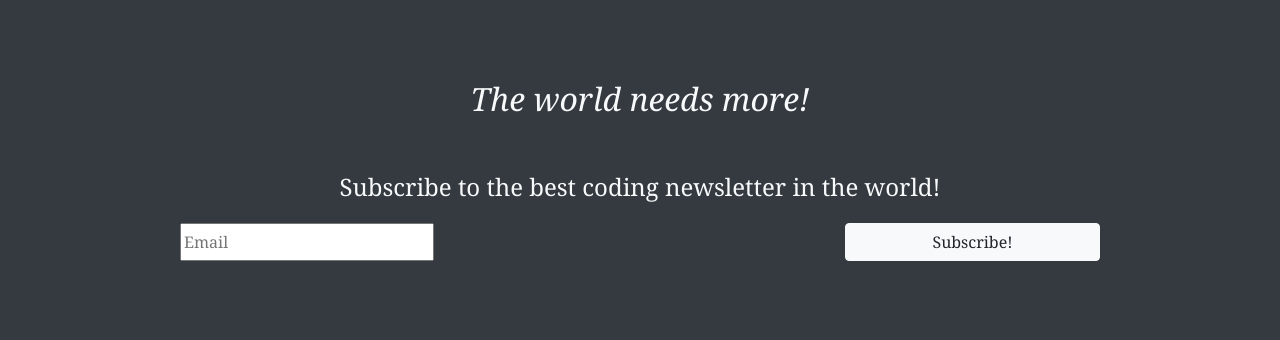
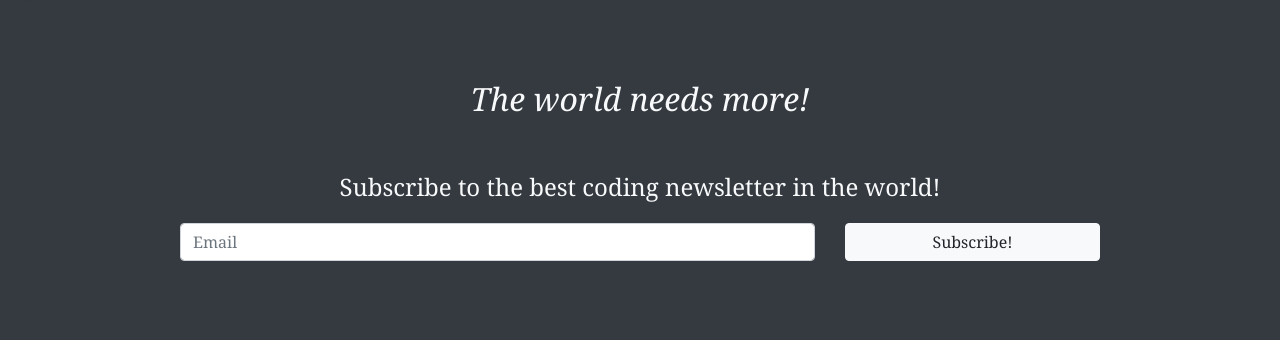
Before and after one commit to virtualchamber/virtualchamber.github.io, a plain HTML site: page index.html in a window 1280 px wide. Shown: the part 65-405 px from the top of the page. Drawn offline with Linux system fonts and the light colour scheme; a web font is replaced by a local one.

Commit message:
Update form style

```diff
--- a/index.html
+++ b/index.html
@@ -86,7 +86,8 @@
       <div class="col col-md-1"></div>
 
       <div class="col col-md-7 col-6 d-flex justify-content-right">
-        <input name="email" type="email" placeholder="Email">
+        <input class="form-control" name="email" type="email"
+               placeholder="Email">
       </div>
 
       <div class="col col-md-3 col-4 d-flex justify-content-center">
```
